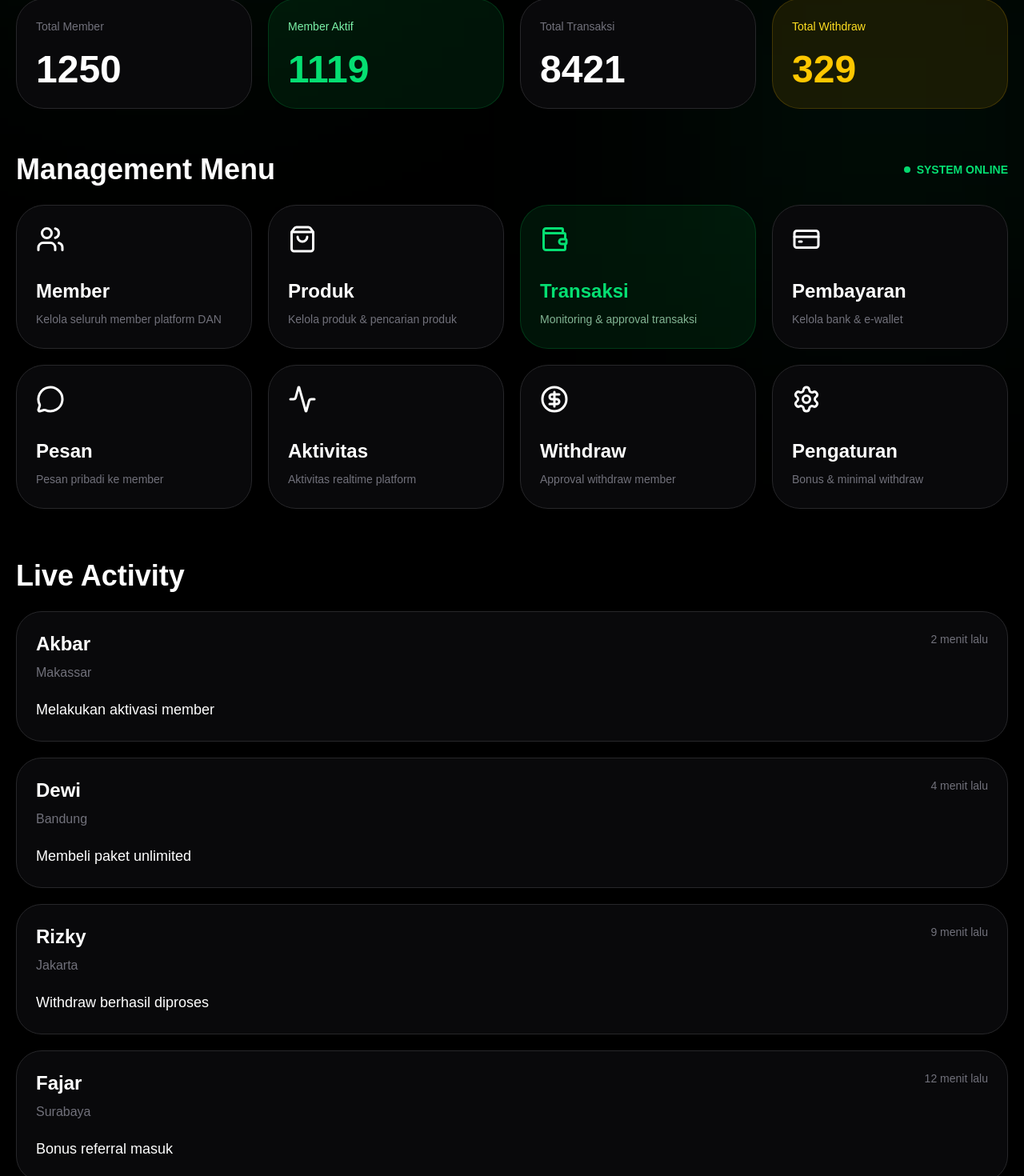
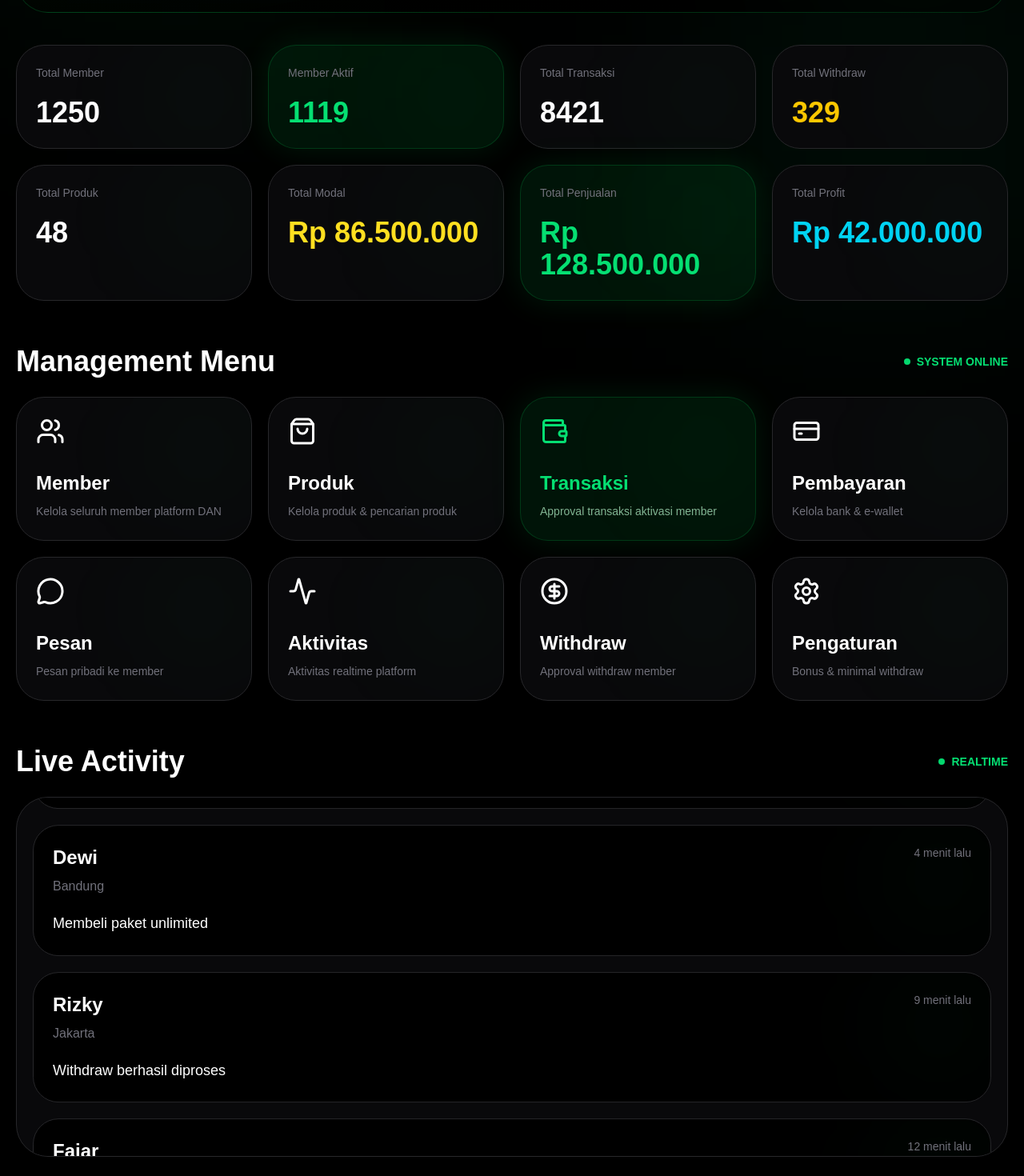
Before and after one commit to ibasnanna-sys/dan-app, a Next.js app: page /admin in a window 1280 px wide. Shown: the part 480-1950 px from the top of the page at 80% size. Built offline with nearby package versions, Linux system fonts and the light colour scheme.

Commit message:
Enhance AdminPage with improved stats and activities
Refactor admin dashboard with updated stats and activity logs.

```diff
--- a/src/app/admin/page.tsx
+++ b/src/app/admin/page.tsx
@@ -1,6 +1,7 @@
 "use client";
 
 import Link from "next/link";
+import { useEffect, useMemo, useState } from "react";
 
 import {
   Users,
@@ -9,6 +10,8 @@ import {
   CreditCard,
   Activity,
   Settings,
+  ArrowUpRight,
+  ShieldCheck,
   CircleDollarSign,
   LogOut,
   Bell,
@@ -16,99 +19,252 @@ import {
   TrendingUp,
   BarChart3,
   MessageCircle,
-  ArrowUpRight,
-  ShieldCheck,
 } from "lucide-react";
+
+type TransactionStatus =
+  | "pending"
+  | "approved"
+  | "rejected";
+
+type MemberStatus =
+  | "free"
+  | "aktif"
+  | "dibekukan";
+
+type Transaction = {
+  id: number;
+  memberName: string;
+  city: string;
+  product: string;
+  amount: number;
+  status: TransactionStatus;
+  memberStatus: MemberStatus;
+  createdAt: string;
+};
 
 export default function AdminPage() {
 
-  const stats = {
-    totalMember: 1250,
-    memberAktif: 1119,
-    totalTransaksi: 8421,
-    totalWithdraw: 329,
-    totalProduk: 48,
-    totalModal: 86500000,
-    totalPenjualan: 128500000,
-    totalProfit: 42000000,
+  /*
+    =====================================================
+    DASHBOARD ADMIN FINAL
+    =====================================================
+
+    FIX:
+    - Tombol aktivasi DIHAPUS
+    - Approval hanya di:
+      /admin/transactions
+    - Live Activity tetap ada
+    - Dashboard lebih bersih
+    - Sinkron member aktif tetap jalan
+  */
+
+  const [transactions] =
+    useState<Transaction[]>([
+      {
+        id: 1001,
+        memberName: "Akbar",
+        city: "Makassar",
+        product: "Paket Aktivasi DAN",
+        amount: 350000,
+        status: "pending",
+        memberStatus: "free",
+        createdAt: "2 menit lalu",
+      },
+      {
+        id: 1002,
+        memberName: "Dewi",
+        city: "Bandung",
+        product: "Paket Unlimited",
+        amount: 500000,
+        status: "approved",
+        memberStatus: "aktif",
+        createdAt: "8 menit lalu",
+      },
+      {
+        id: 1003,
+        memberName: "Fajar",
+        city: "Jakarta",
+        product: "Paket Aktivasi DAN",
+        amount: 350000,
+        status: "pending",
+        memberStatus: "free",
+        createdAt: "12 menit lalu",
+      },
+    ]);
+
+  /*
+    =====================================================
+    LOCAL STORAGE
+    =====================================================
+  */
+
+  useEffect(() => {
+
+    localStorage.setItem(
+      "dan-transactions",
+      JSON.stringify(transactions)
+    );
+
+    const memberData = transactions.map(
+      (trx) => ({
+        id: trx.id,
+        name: trx.memberName,
+        city: trx.city,
+        status: trx.memberStatus,
+        transactionStatus: trx.status,
+      })
+    );
+
+    localStorage.setItem(
+      "dan-members",
+      JSON.stringify(memberData)
+    );
+
+  }, [transactions]);
+
+  /*
+    =====================================================
+    STATS
+    =====================================================
+  */
+
+  const stats = useMemo(() => {
+
+    const totalMember = 1250;
+
+    const memberAktif =
+      transactions.filter(
+        (trx) =>
+          trx.memberStatus === "aktif"
+      ).length + 1118;
+
+    const totalTransaksi =
+      transactions.length + 8418;
+
+    const totalWithdraw = 329;
+
+    const totalProduk = 48;
+
+    const totalModal = 86500000;
+
+    const totalPenjualan =
+      128500000;
+
+    const totalProfit = 42000000;
+
+    return {
+      totalMember,
+      memberAktif,
+      totalTransaksi,
+      totalWithdraw,
+      totalProduk,
+      totalModal,
+      totalPenjualan,
+      totalProfit,
     };
+
+  }, [transactions]);
+
+  /*
+    =====================================================
+    LIVE ACTIVITY
+    =====================================================
+  */
 
   const activities = [
     {
       name: "Akbar",
       city: "Makassar",
-      activity: "Melakukan aktivasi member",
+      activity:
+        "Melakukan aktivasi member",
       time: "2 menit lalu",
     },
     {
       name: "Dewi",
       city: "Bandung",
-      activity: "Membeli paket unlimited",
+      activity:
+        "Membeli paket unlimited",
       time: "4 menit lalu",
     },
     {
       name: "Rizky",
       city: "Jakarta",
-      activity: "Withdraw berhasil diproses",
+      activity:
+        "Withdraw berhasil diproses",
       time: "9 menit lalu",
     },
     {
       name: "Fajar",
       city: "Surabaya",
-      activity: "Bonus referral masuk",
+      activity:
+        "Bonus referral masuk",
       time: "12 menit lalu",
     },
   ];
+
+  /*
+    =====================================================
+    MENU
+    =====================================================
+  */
 
   const menus = [
     {
       href: "/admin/members",
       icon: Users,
       title: "Member",
-      desc: "Kelola seluruh member platform DAN",
+      desc:
+        "Kelola seluruh member platform DAN",
     },
     {
       href: "/admin/products",
       icon: ShoppingBag,
       title: "Produk",
-      desc: "Kelola produk & pencarian produk",
+      desc:
+        "Kelola produk & pencarian produk",
     },
     {
       href: "/admin/transactions",
       icon: Wallet,
       title: "Transaksi",
-      desc: "Monitoring & approval transaksi",
+      desc:
+        "Approval transaksi aktivasi member",
       active: true,
     },
     {
       href: "/admin/payment",
       icon: CreditCard,
       title: "Pembayaran",
-      desc: "Kelola bank & e-wallet",
+      desc:
+        "Kelola bank & e-wallet",
     },
     {
       href: "/admin/messages",
       icon: MessageCircle,
       title: "Pesan",
-      desc: "Pesan pribadi ke member",
+      desc:
+        "Pesan pribadi ke member",
     },
     {
       href: "/admin/activity",
       icon: Activity,
       title: "Aktivitas",
-      desc: "Aktivitas realtime platform",
+      desc:
+        "Aktivitas realtime platform",
     },
     {
       href: "/admin/withdraw",
       icon: CircleDollarSign,
       title: "Withdraw",
-      desc: "Approval withdraw member",
+      desc:
+        "Approval withdraw member",
     },
     {
       href: "/admin/settings",
       icon: Settings,
       title: "Pengaturan",
-      desc: "Bonus & minimal withdraw",
+      desc:
+        "Bonus & minimal withdraw",
     },
   ];
 
@@ -146,12 +302,12 @@ export default function AdminPage() {
             </h1>
 
             <p className="text-zinc-500 text-sm sm:text-lg mt-5 sm:mt-6 max-w-2xl leading-relaxed">
-              Pusat kontrol Digital Affiliate Network realtime.
+              Pusat kontrol Digital Affiliate Network untuk memantau member, transaksi, produk digital, pembayaran, dan seluruh aktivitas platform secara realtime.
             </p>
 
           </div>
 
-          <button className="w-full sm:w-auto h-14 sm:h-16 px-6 rounded-3xl bg-red-600 hover:bg-red-500 transition-all duration-300 flex items-center justify-center gap-3 font-black text-base sm:text-lg">
+          <button className="w-full sm:w-auto h-14 sm:h-16 px-6 rounded-3xl bg-red-600 hover:bg-red-500 transition-all duration-300 flex items-center justify-center gap-3 font-black text-base sm:text-lg shadow-[0_0_35px_rgba(255,0,0,0.30)]">
 
             <LogOut size={20} />
 
@@ -161,8 +317,10 @@ export default function AdminPage() {
 
         </div>
 
-        {/* NOTIFICATION */}
+        {/* SYSTEM NOTIFICATION */}
         <div className="relative overflow-hidden rounded-[30px] sm:rounded-[40px] border border-green-500/20 bg-gradient-to-br from-green-500/15 to-black mt-8 sm:mt-10 p-5 sm:p-7">
+
+          <div className="absolute top-0 right-0 w-56 h-56 bg-green-500/10 blur-[120px] rounded-full"></div>
 
           <div className="relative z-10">
 
@@ -180,11 +338,11 @@ export default function AdminPage() {
             </div>
 
             <h2 className="text-2xl sm:text-3xl md:text-4xl font-black leading-tight max-w-4xl">
-              Seluruh sistem DAN berjalan normal.
+              Seluruh sistem DAN berjalan normal dan realtime.
             </h2>
 
             <p className="text-zinc-400 mt-5 text-sm sm:text-lg leading-relaxed max-w-3xl">
-              Approval transaksi sekarang dipusatkan di halaman transaksi admin.
+              Approval transaksi aktivasi dipusatkan di halaman transaksi admin dan otomatis mengaktifkan status member secara realtime.
             </p>
 
           </div>
@@ -192,55 +350,91 @@ export default function AdminPage() {
         </div>
 
         {/* STATS */}
-        <div className="grid grid-cols-1 sm:grid-cols-2 xl:grid-cols-4 gap-5 mt-10">
+        <div className="grid grid-cols-2 xl:grid-cols-4 gap-4 sm:gap-5 mt-10">
 
-          <div className="rounded-[35px] border border-zinc-800 bg-zinc-950 p-6">
+          {[
+            {
+              title: "Total Member",
+              value: stats.totalMember,
+              color: "text-white",
+            },
+            {
+              title: "Member Aktif",
+              value: stats.memberAktif,
+              color: "text-green-400",
+              active: true,
+            },
+            {
+              title: "Total Transaksi",
+              value: stats.totalTransaksi,
+              color: "text-white",
+            },
+            {
+              title: "Total Withdraw",
+              value: stats.totalWithdraw,
+              color: "text-yellow-400",
+            },
+            {
+              title: "Total Produk",
+              value: stats.totalProduk,
+              color: "text-white",
+            },
+            {
+              title: "Total Modal",
+              value:
+                "Rp " +
+                stats.totalModal.toLocaleString(
+                  "id-ID"
+                ),
+              color: "text-yellow-300",
+            },
+            {
+              title: "Total Penjualan",
+              value:
+                "Rp " +
+                stats.totalPenjualan.toLocaleString(
+                  "id-ID"
+                ),
+              color: "text-green-400",
+              active: true,
+            },
+            {
+              title: "Total Profit",
+              value:
+                "Rp " +
+                stats.totalProfit.toLocaleString(
+                  "id-ID"
+                ),
+              color: "text-cyan-400",
+            },
+          ].map((item, index) => (
+
+            <div
+              key={index}
+              className={`relative overflow-hidden rounded-[28px] sm:rounded-[35px] p-5 sm:p-6 border ${
+                item.active
+                  ? "border-green-500/20 bg-green-500/10 shadow-[0_0_40px_rgba(0,255,100,0.10)]"
+                  : "border-zinc-800 bg-zinc-950"
+              }`}
+            >
+
+              <div className="absolute top-0 right-0 w-32 h-32 bg-green-500/5 blur-3xl rounded-full"></div>
+
+              <div className="relative z-10">
 
                 <p className="text-zinc-500 text-sm">
-              Total Member
+                  {item.title}
                 </p>
 
-            <h2 className="text-5xl font-black mt-5">
-              {stats.totalMember}
+                <h2 className={`text-2xl sm:text-4xl font-black mt-5 break-words ${item.color}`}>
+                  {item.value}
                 </h2>
 
               </div>
 
-          <div className="rounded-[35px] border border-green-500/20 bg-green-500/10 p-6">
-
-            <p className="text-green-300 text-sm">
-              Member Aktif
-            </p>
-
-            <h2 className="text-5xl font-black text-green-400 mt-5">
-              {stats.memberAktif}
-            </h2>
-
             </div>
 
-          <div className="rounded-[35px] border border-zinc-800 bg-zinc-950 p-6">
-
-            <p className="text-zinc-500 text-sm">
-              Total Transaksi
-            </p>
-
-            <h2 className="text-5xl font-black mt-5">
-              {stats.totalTransaksi}
-            </h2>
-
-          </div>
-
-          <div className="rounded-[35px] border border-yellow-500/20 bg-yellow-500/10 p-6">
-
-            <p className="text-yellow-300 text-sm">
-              Total Withdraw
-            </p>
-
-            <h2 className="text-5xl font-black text-yellow-400 mt-5">
-              {stats.totalWithdraw}
-            </h2>
-
-          </div>
+          ))}
 
         </div>
 
@@ -278,10 +472,12 @@ export default function AdminPage() {
                   href={item.href}
                   className={`group relative overflow-hidden rounded-[28px] sm:rounded-[35px] min-h-[160px] sm:min-h-[180px] p-5 sm:p-6 transition-all duration-300 ${
                     item.active
-                      ? "border border-green-500/20 bg-green-500/10"
+                      ? "border border-green-500/20 bg-green-500/10 shadow-[0_0_40px_rgba(0,255,100,0.10)]"
                       : "border border-zinc-800 bg-zinc-950 hover:border-green-500"
                   }`}
                 >
+
+                  <div className="absolute top-0 right-0 w-32 h-32 bg-green-500/5 blur-3xl rounded-full"></div>
 
                   <div className="relative z-10 flex flex-col justify-between h-full">
 
@@ -331,7 +527,7 @@ export default function AdminPage() {
         </div>
 
         {/* LIVE ACTIVITY */}
-        <div className="mt-16">
+        <div className="mt-14">
 
           <div className="flex items-center justify-between mb-6">
 
@@ -339,44 +535,64 @@ export default function AdminPage() {
               Live Activity
             </h2>
 
+            <div className="flex items-center gap-2">
+
+              <div className="w-2 h-2 rounded-full bg-green-400 animate-pulse"></div>
+
+              <span className="text-green-400 font-black text-sm">
+                REALTIME
+              </span>
+
             </div>
 
-          <div className="space-y-5">
+          </div>
 
-            {activities.map((item, index) => (
+          <div className="relative h-[420px] sm:h-[450px] overflow-hidden rounded-[30px] sm:rounded-[40px] border border-zinc-800 bg-zinc-950 p-4 sm:p-5">
+
+            <div className="animate-scroll space-y-5">
+
+              {[...activities, ...activities].map(
+                (item, index) => (
 
                   <div
                     key={index}
-                className="rounded-[32px] border border-zinc-800 bg-zinc-950 p-6"
+                    className="relative overflow-hidden rounded-[24px] sm:rounded-[32px] border border-zinc-800 bg-black p-5 sm:p-6"
                   >
+
+                    <div className="absolute top-0 right-0 w-32 h-32 bg-green-500/5 blur-3xl rounded-full"></div>
+
+                    <div className="relative z-10">
 
                       <div className="flex items-start justify-between gap-4">
 
                         <div>
 
-                    <h3 className="text-2xl font-black">
+                          <h3 className="text-xl sm:text-2xl font-black">
                             {item.name}
                           </h3>
 
-                    <p className="text-zinc-500 mt-2">
+                          <p className="text-zinc-500 mt-2 text-sm sm:text-base">
                             {item.city}
                           </p>
 
                         </div>
 
-                  <span className="text-zinc-500 text-sm">
+                        <span className="text-zinc-500 text-xs sm:text-sm whitespace-nowrap">
                           {item.time}
                         </span>
 
                       </div>
 
-                <p className="text-lg mt-5 leading-relaxed">
+                      <p className="text-sm sm:text-lg mt-5 leading-relaxed">
                         {item.activity}
                       </p>
 
                     </div>
 
-            ))}
+                  </div>
+
+                )
+              )}
 
             </div>
 
@@ -384,6 +600,24 @@ export default function AdminPage() {
 
         </div>
 
+      </div>
+
+      <style jsx>{`
+        .animate-scroll {
+          animation: scrollUp 25s linear infinite;
+        }
+
+        @keyframes scrollUp {
+          0% {
+            transform: translateY(0%);
+          }
+
+          100% {
+            transform: translateY(-50%);
+          }
+        }
+      `}</style>
+
     </main>
   );
         }
```
Lines whose indentation alone changed are shown as unchanged.
